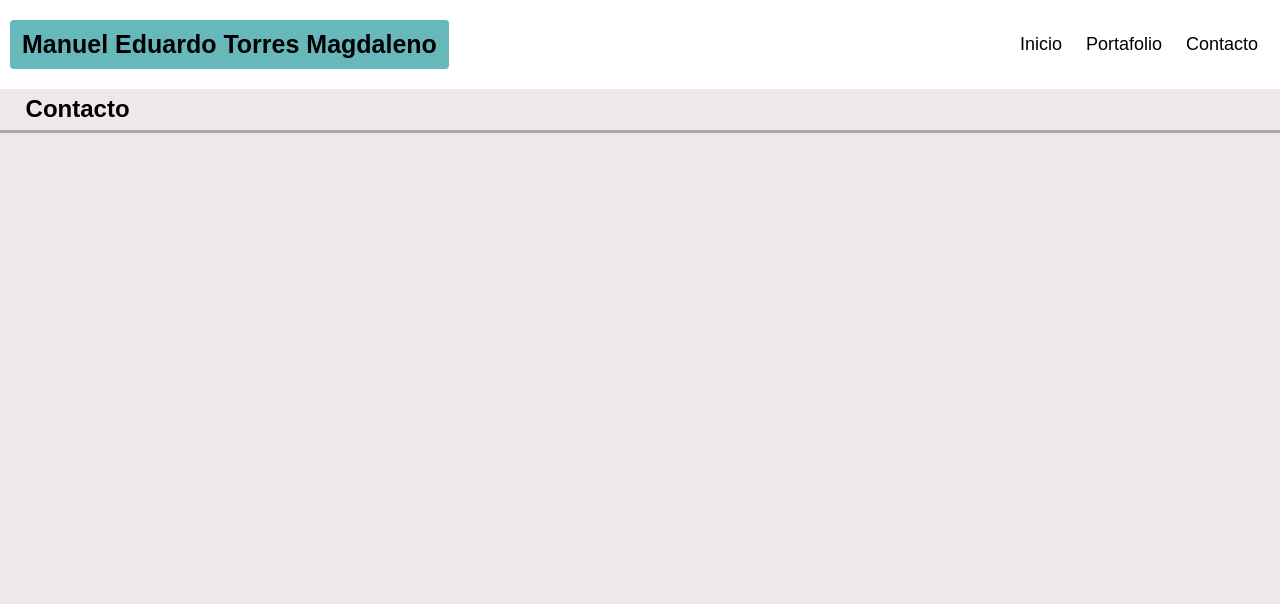
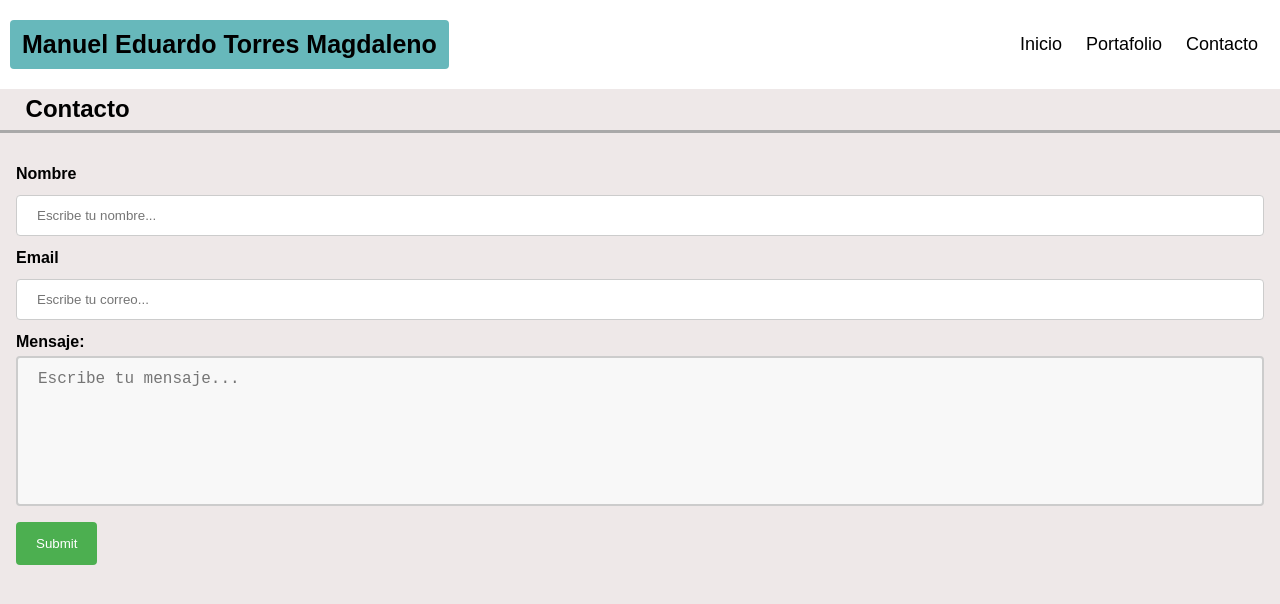
Before and after one commit to manueleduar/Basic-Portfolio, a plain HTML site: page contact.html in a window 1280 px wide. Drawn offline with Linux system fonts and the light colour scheme.

Commit message:
contacto terminado

```diff
--- a/assets/css/style.css
+++ b/assets/css/style.css
@@ -81,6 +81,60 @@ h3 {
     float: right;
   }
 
+  input[type=text], select {
+    width: 100%;
+    padding: 12px 20px;
+    margin: 8px 0;
+    display: inline-block;
+    border: 1px solid #ccc;
+    border-radius: 4px;
+    box-sizing: border-box;
+  }
+
+  input[type=email], select {
+    width: 100%;
+    padding: 12px 20px;
+    margin: 8px 0;
+    display: inline-block;
+    border: 1px solid #ccc;
+    border-radius: 4px;
+    box-sizing: border-box;
+  }
+
+  input[type=submit] {
+    width: auto;
+    background-color: #4CAF50;
+    color: white;
+    padding: 14px 20px;
+    margin: 8px 0;
+    border: none;
+    border-radius: 4px;
+    cursor: pointer;
+  }
+
+  input[type=submit]:hover {
+    background-color: #45a049;
+
+  }
+
+  .contact-form {
+    padding-top: 1.7rem;
+    padding-left: 1rem;
+    padding-right: 1rem;
+  }
+
+  textarea {
+    width: 100%;
+    height: 150px;
+    padding: 12px 20px;
+    box-sizing: border-box;
+    border: 2px solid #ccc;
+    border-radius: 4px;
+    background-color: #f8f8f8;
+    font-size: 16px;
+    resize: none;
+  }
+
   @media screen and (max-width: 500px) {
     .header a {
       float: none;
--- a/contact.html
+++ b/contact.html
@@ -23,6 +23,23 @@
 		  <section>
 			  <h1 class="titulo-acerca">Contacto</h1>
 
+			  <div class="contact-form ">
+				<form action="contact.html">
+
+					<label for="nombre"><b>Nombre</b></label>
+					<input type="text" id="nombre" required name="fullname" placeholder="Escribe tu nombre...">
+
+					<label for="email"><b>Email</b></label>
+					<input type="email" id="email" required name="email" placeholder="Escribe tu correo...">
+
+					<label for="mensaje"><b>Mensaje:</b></label>
+					<textarea id="Mensaje" placeholder="Escribe tu mensaje..."></textarea>
+
+				  <input type="submit" value="Submit">
+
+				</form>
+			  </div>
+
 		  </section>
 	  </main>
 
```
